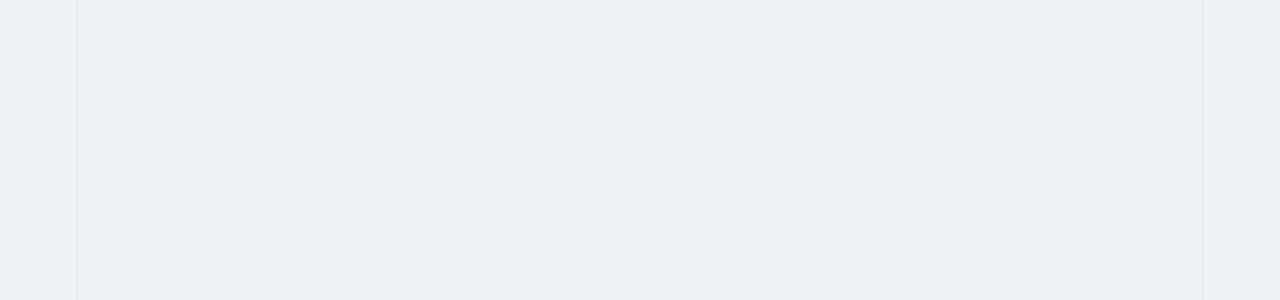
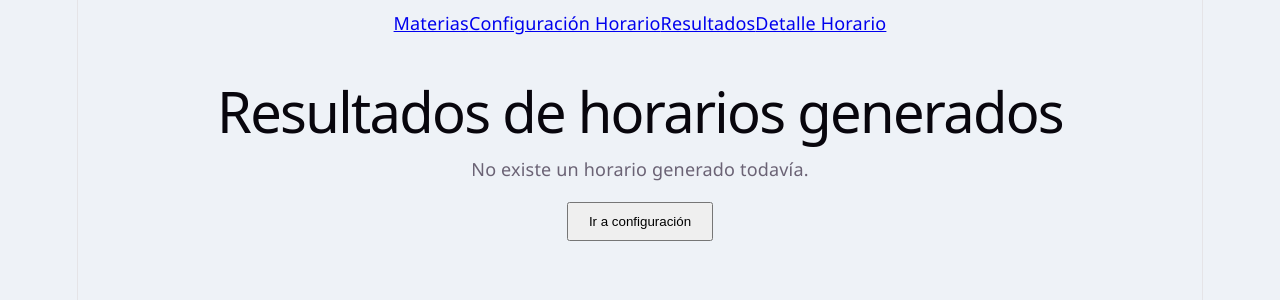
Before and after one commit to HancelE93/HorariosTallerFinal, a React (Vite) app in the folder Frontend_Horarios/: page /resultados in a window 1280 px wide. Before the commit this address had no page. Shown: the top 300 px of the page. Built offline with nearby package versions, Linux system fonts and the light colour scheme.

Commit message:
parte 18.1 : Agrego navegacion, resultados y detalle de horarios

```diff
--- a/Frontend_Horarios/src/App.jsx
+++ b/Frontend_Horarios/src/App.jsx
@@ -1,7 +1,11 @@
 import { BrowserRouter, Routes, Route } from "react-router-dom";
+
+
 import GestionMaterias from "./pages/GestionMaterias";
 import ConfiguracionHorario from "./pages/ConfiguracionHorario";
-
+import Resultados from "./pages/Resultados";
+import DetalleHorario from "./pages/DetalleHorario";
+import Navbar from "./components/Navbar";
 
 
 function App() {
@@ -10,24 +14,24 @@ function App() {
 
         <BrowserRouter>
 
+            <Navbar />
+
             <Routes>
 
-                <Route
-                    path="/materias"
-                    element={<GestionMaterias />}
-                />
-                <Route
-                    path="/"
-                    element={<ConfiguracionHorario />}
-                />
+                <Route path="/materias" element={<GestionMaterias />} />
+
+                <Route path="/configuracion" element={<ConfiguracionHorario />} />
+
+                <Route path="/resultados" element={<Resultados />} />
+
+                <Route path="/detalle" element={<DetalleHorario />} />
 
             </Routes>
 
         </BrowserRouter>
 
-    )
+    );
 
 }
 
-
 export default App;
--- /dev/null
+++ b/Frontend_Horarios/src/components/Navbar.jsx
@@ -0,0 +1,30 @@
+import { Link } from "react-router-dom";
+import "../styles/Navbar.css";
+
+function Navbar() {
+
+    return (
+        <nav>
+
+            <Link to="/materias">
+                Materias
+            </Link>
+
+            <Link to="/configuracion">
+                Configuración Horario
+            </Link>
+
+            <Link to="/resultados">
+                Resultados
+            </Link>
+
+            <Link to="/detalle">
+                Detalle Horario
+            </Link>
+
+        </nav>
+    );
+
+}
+
+export default Navbar;
--- a/Frontend_Horarios/src/pages/ConfiguracionHorario.jsx
+++ b/Frontend_Horarios/src/pages/ConfiguracionHorario.jsx
@@ -1,151 +1,361 @@
 import { useState } from "react";
+import { useNavigate } from "react-router-dom";
 import "./../styles/ConfiguracionHorario.css";
 import { API_BASE_URL } from "../config/apiConfig";
-import ResultadoHorario from "../components/ResultadoHorario";
+
 
 function ConfiguracionHorario() {
 
-    const [resultado, setResultado] = useState(null);
+    const navigate = useNavigate();
+
 
     const [configuracion, setConfiguracion] = useState({
+
         numberOfCourses: 2,
+
         maximumCredits: 12,
+
         maximumDifficultCourses: 2,
+
         requiredCourses: "",
+
         requiredModality: "Cualquiera",
+
         avoidTimeConflicts: true,
+
         validatePrerequisites: true,
+
     });
 
+
+
     const manejarCambio = (e) => {
+
         const { name, value, type, checked } = e.target;
 
+
         setConfiguracion({
+
             ...configuracion,
-            [name]: type === "checkbox" ? checked : value,
+
+            [name]: type === "checkbox"
+                ? checked
+                : value,
+
         });
+
     };
 
+
+
     const generarHorario = async (e) => {
+
         e.preventDefault();
 
+
+
         const datos = {
+
             ...configuracion,
-            numberOfCourses: Number(configuracion.numberOfCourses),
-            maximumCredits: Number(configuracion.maximumCredits),
-            maximumDifficultCourses: Number(configuracion.maximumDifficultCourses),
+
+
+            numberOfCourses: Number(
+                configuracion.numberOfCourses
+            ),
+
+
+            maximumCredits: Number(
+                configuracion.maximumCredits
+            ),
+
+
+            maximumDifficultCourses: Number(
+                configuracion.maximumDifficultCourses
+            ),
+
+
+
             requiredCourses: configuracion.requiredCourses
+
                 ? [configuracion.requiredCourses]
+
                 : [],
+
+
+
             completedCourses: []
+
         };
+
+
 
         try {
 
-            const respuesta = await fetch(`${API_BASE_URL}/schedules/generate`, {
-                method: "POST",
-                headers: {
-                    "Content-Type": "application/json"
-                },
-                body: JSON.stringify(datos)
-            });
+
+            const respuesta = await fetch(
+
+                `${API_BASE_URL}/schedules/generate`,
+
+                {
+
+                    method: "POST",
+
+                    headers: {
+
+                        "Content-Type": "application/json"
+
+                    },
+
+                    body: JSON.stringify(datos)
+
+                }
+
+            );
+
+
 
             if (!respuesta.ok) {
-                throw new Error("Error generando horario");
+
+                throw new Error(
+                    "Error generando horario"
+                );
+
             }
+
+
 
             const horarioGenerado = await respuesta.json();
 
-            setResultado(horarioGenerado);
+
+
+            console.log(
+                "Horario generado:",
+                horarioGenerado
+            );
+
+
+
+            navigate("/resultados", {
+
+                state: horarioGenerado
+
+            });
+
+
+
         } catch (error) {
+
+
             console.error(error);
+
+
         }
+
+
     };
 
+
+
+
     return (
+
         <div className="configuracion-container">
 
-            <h1>Generador Inteligente de Horarios</h1>
+
+            <h1>
+                Generador Inteligente de Horarios
+            </h1>
+
+
 
             <form onSubmit={generarHorario}>
 
-                <label>Cantidad de materias</label>
+
+                <label>
+                    Cantidad de materias
+                </label>
+
+
                 <input
+
                     type="number"
+
                     name="numberOfCourses"
-                    value={configuracion.numberOfCourses}
+
+                    value={
+                        configuracion.numberOfCourses
+                    }
+
                     onChange={manejarCambio}
+
                 />
 
-                <label>Máximo de créditos</label>
+
+
+                <label>
+                    Máximo de créditos
+                </label>
+
+
                 <input
+
                     type="number"
+
                     name="maximumCredits"
-                    value={configuracion.maximumCredits}
+
+                    value={
+                        configuracion.maximumCredits
+                    }
+
                     onChange={manejarCambio}
+
                 />
 
-                <label>Máximo de materias difíciles</label>
+
+
+                <label>
+                    Máximo de materias difíciles
+                </label>
+
+
                 <input
+
                     type="number"
+
                     name="maximumDifficultCourses"
-                    value={configuracion.maximumDifficultCourses}
+
+                    value={
+                        configuracion.maximumDifficultCourses
+                    }
+
                     onChange={manejarCambio}
+
                 />
 
-                <label>Materias obligatorias</label>
+
+
+                <label>
+                    Materias obligatorias
+                </label>
+
+
                 <input
+
                     type="text"
+
                     name="requiredCourses"
+
                     placeholder="Ej: Programacion Node"
-                    value={configuracion.requiredCourses}
+
+                    value={
+                        configuracion.requiredCourses
+                    }
+
                     onChange={manejarCambio}
+
                 />
 
-                <label>Modalidad</label>
+
+
+                <label>
+                    Modalidad
+                </label>
+
+
                 <select
+
                     name="requiredModality"
-                    value={configuracion.requiredModality}
+
+                    value={
+                        configuracion.requiredModality
+                    }
+
                     onChange={manejarCambio}
+
                 >
-                    <option value="Cualquiera">Cualquiera</option>
-                    <option value="Presencial">Presencial</option>
-                    <option value="Virtual">Virtual</option>
+
+                    <option value="Cualquiera">
+                        Cualquiera
+                    </option>
+
+
+                    <option value="Presencial">
+                        Presencial
+                    </option>
+
+
+                    <option value="Virtual">
+                        Virtual
+                    </option>
+
+
                 </select>
 
+
+
+
                 <label>
+
                     <input
+
                         type="checkbox"
+
                         name="avoidTimeConflicts"
-                        checked={configuracion.avoidTimeConflicts}
+
+                        checked={
+                            configuracion.avoidTimeConflicts
+                        }
+
                         onChange={manejarCambio}
+
                     />
+
                     Evitar cruces de horario
+
                 </label>
 
+
+
+
                 <label>
+
                     <input
+
                         type="checkbox"
+
                         name="validatePrerequisites"
-                        checked={configuracion.validatePrerequisites}
+
+                        checked={
+                            configuracion.validatePrerequisites
+                        }
+
                         onChange={manejarCambio}
+
                     />
+
                     Validar prerrequisitos
+
                 </label>
 
+
+
+
                 <button type="submit">
+
                     Generar horario
+
                 </button>
 
-                {
-                    resultado && (
-                        <ResultadoHorario resultado={resultado} />
-                    )
-                }
+
+
             </form>
 
+
         </div>
+
     );
+
 }
 
+
 export default ConfiguracionHorario;
--- /dev/null
+++ b/Frontend_Horarios/src/pages/DetalleHorario.jsx
@@ -0,0 +1,26 @@
+function DetalleHorario(){
+
+    return(
+        <div>
+
+            <h1>Detalle del Horario</h1>
+
+            <h3>Lunes</h3>
+
+            <p>
+            08:00 - 10:00
+            Programación Web
+            Aula A101
+            </p>
+
+
+            <button>
+                Descargar PDF
+            </button>
+
+        </div>
+    )
+
+}
+
+export default DetalleHorario;
--- /dev/null
+++ b/Frontend_Horarios/src/pages/Resultados.jsx
@@ -0,0 +1,78 @@
+import { useLocation, useNavigate } from "react-router-dom";
+import ResultadoHorario from "../components/ResultadoHorario";
+import "../styles/Resultados.css";
+
+
+function Resultados() {
+
+    const location = useLocation();
+    const navigate = useNavigate();
+
+
+    console.log("Datos recibidos:", location.state);
+
+
+    const resultado = location.state;
+
+
+
+    return (
+
+        <div className="resultados-container">
+
+
+            <h1>
+                Resultados de horarios generados
+            </h1>
+
+
+            {
+                resultado ? (
+
+                    <>
+
+                        <ResultadoHorario
+                            resultado={resultado}
+                        />
+
+
+                        <button
+                            onClick={() => navigate("/detalle-horario")}
+                        >
+                            Ver detalle del horario
+                        </button>
+
+
+                    </>
+
+
+                ) : (
+
+                    <>
+
+                        <p>
+                            No existe un horario generado todavía.
+                        </p>
+
+
+                        <button
+                            onClick={() => navigate("/")}
+                        >
+                            Ir a configuración
+                        </button>
+
+
+                    </>
+
+                )
+            }
+
+
+        </div>
+
+    );
+
+}
+
+
+export default Resultados;
--- /dev/null
+++ b/Frontend_Horarios/src/styles/Navbar.css
@@ -0,0 +1,3 @@
+nav {
+    padding: 10px;
+}
--- /dev/null
+++ b/Frontend_Horarios/src/styles/Resultados.css
@@ -0,0 +1,13 @@
+.resultados-container {
+    padding: 20px;
+}
+
+.resultados-container h1 {
+    text-align: center;
+}
+
+.resultados-container button {
+    margin-top: 20px;
+    padding: 10px 20px;
+    cursor: pointer;
+}
```
